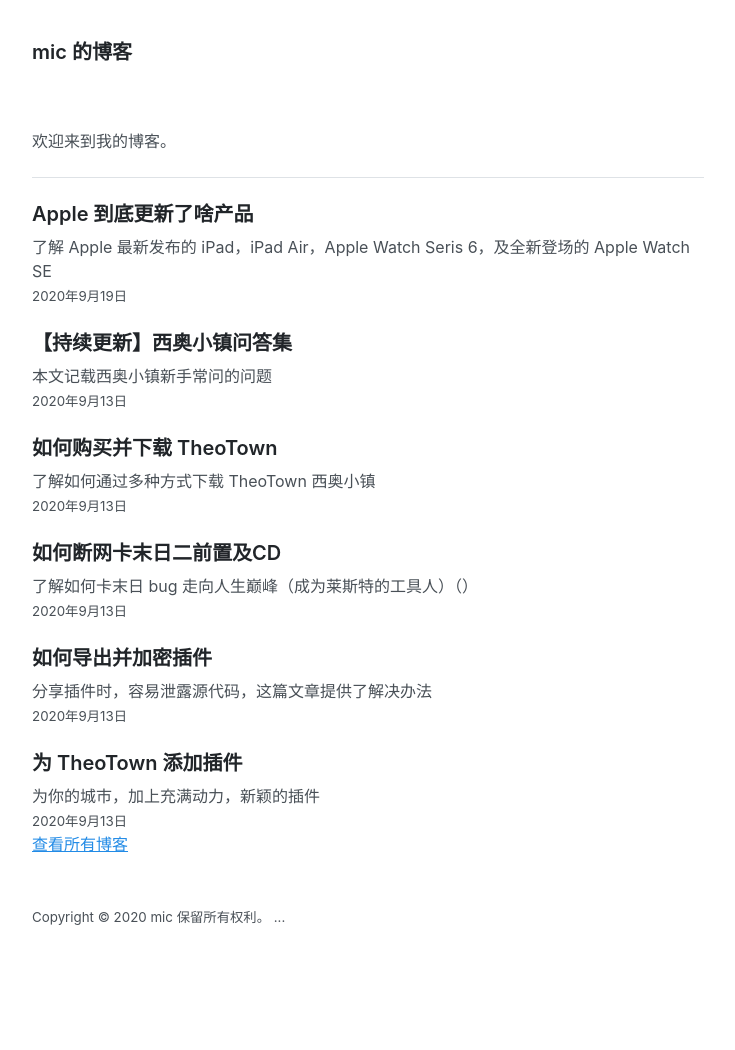
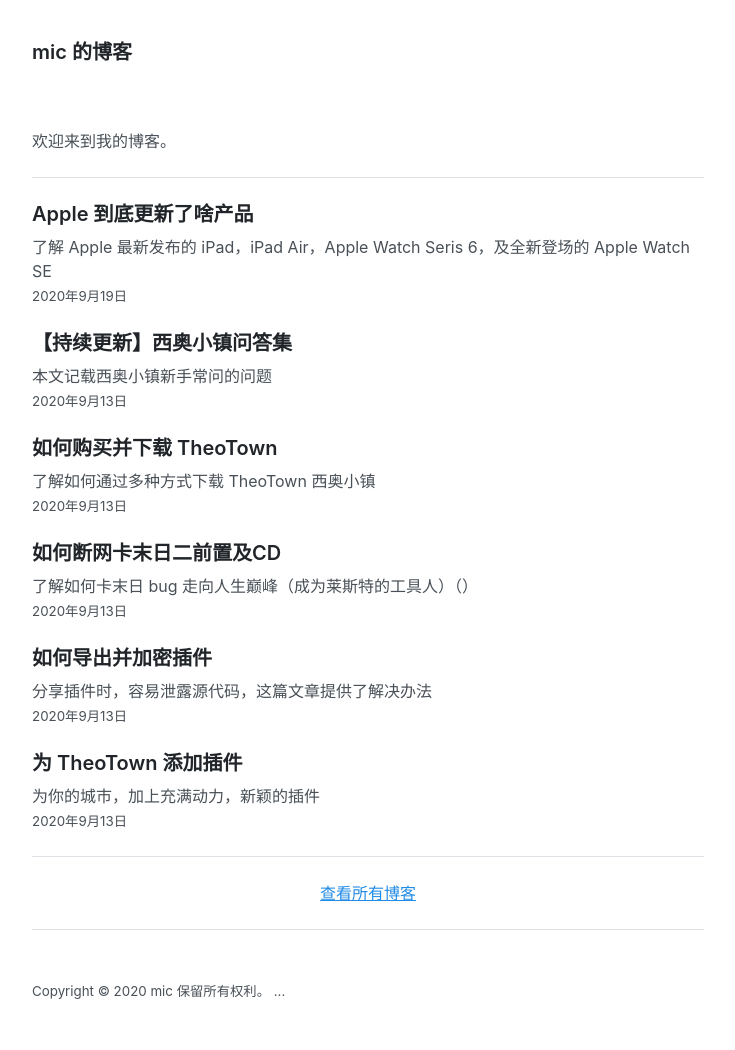
Before and after one commit to mic0x1/mic0x1.github.io, a Jekyll site: the page built from index.html, in a window 1280 px wide. Shown: the whole page, without its empty margins (272-1007 px from the left). Built offline with Jekyll 4.4.1, drawn with Linux system fonts in a browser that asks for light colours; before the commit the page ends 976 px from its top, so only the background shows below that.

Commit message:
Update index.html

```diff
--- a/index.html
+++ b/index.html
@@ -24,5 +24,11 @@
 </ul>
 {% endif %}
 {% if site.posts.size > 5 %}
-<a href="/archive" style="text-align: center">查看所有博客</a>
+<hr>
+<a href="/archive" class="one-pan-link-mark">
+<div style="width: 100%; height: 100%">
+<p style="text-align:center">查看所有博客</p>
+</div>
+</a>
+<hr>
 {% endif %}
```
